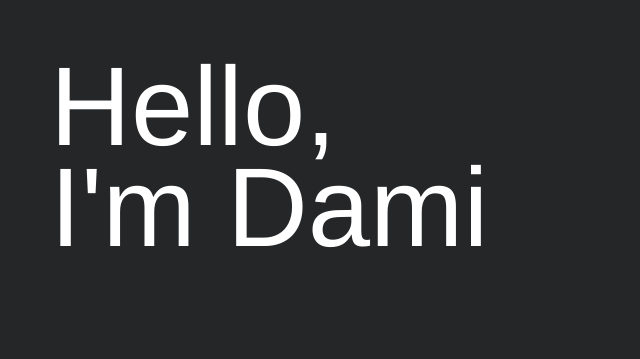
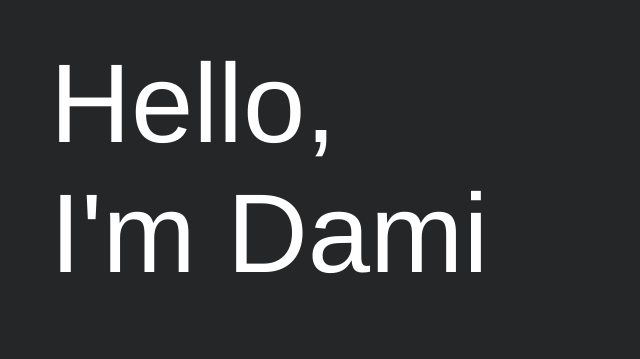
Before and after one commit to Obayanju/my-portfolio, a Vue app: page / in a window 1280 px wide. Shown: the part 441-800 px from the top of the page, without its empty margins (0-640 px from the left). Built offline with nearby package versions, Linux system fonts and the light colour scheme.

Commit message:
Transform intro to look like its being typed

```diff
--- a/src/components/Hero.vue
+++ b/src/components/Hero.vue
@@ -1,15 +1,44 @@
 <template>
   <header>
-    <p class="intro">
-      Hello,<br />
-      I'm Dami
-    </p>
+    <div class="header-container">
+      <p class="intro heading">{{ hello }}</p>
+      <p class="intro sub-heading">{{ greeting }}</p>
+    </div>
   </header>
 </template>
 
 <script>
 export default {
-  name: "Header"
+  name: "Header",
+  data() {
+    return {
+      helloHolder: "Hello,",
+      greetingHolder: "I'm Dami",
+      pos: 0,
+      pos2: 0,
+      hello: "",
+      greeting: ""
+    };
+  },
+  methods: {
+    update: function() {
+      if (this.helloHolder !== this.hello) {
+        this.hello += this.helloHolder[this.pos];
+        this.pos++;
+      } else if (this.pos2 < this.greetingHolder.length) {
+        this.greeting += this.greetingHolder[this.pos2];
+        this.pos2++;
+      }
+    }
+  },
+  created: function() {
+    let timerId = setInterval(() => {
+      this.update();
+    }, 100);
+    setTimeout(() => {
+      clearInterval(timerId);
+    }, 5000);
+  }
 };
 </script>
 <style>
@@ -17,6 +46,7 @@ header {
   height: 100%;
   display: flex;
   align-items: flex-end;
+  flex-direction: row;
 }
 </style>
 <style scoped>
@@ -24,17 +54,27 @@ header {
   font-weight: 500;
   font-size: 7em;
   color: white;
-  flex-grow: 6;
   margin-left: 50px;
-  margin-bottom: 100px;
-  line-height: 0.9em;
 }
 
-@media only screen and (max-width: 500px) {
+.heading {
+  flex-grow: 1;
+  margin-bottom: 0;
+}
+.sub-heading {
+  height: 50px;
+  flex-grow: 0;
+  margin-top: 80px;
+  margin-bottom: 100px;
+}
+@media only screen and (max-width: 575px) {
   .intro {
     margin-left: 20px;
     font-weight: 200;
     font-size: 5em;
+  }
+  .sub-heading {
+    margin-top: 40px;
   }
 }
 
@@ -45,5 +85,11 @@ header {
     font-weight: 200;
     font-size: 4em;
   }
+  .heading {
+    margin-bottom: 0px;
+  }
+  .sub-heading {
+    margin-top: 30px;
+  }
 }
 </style>
```
